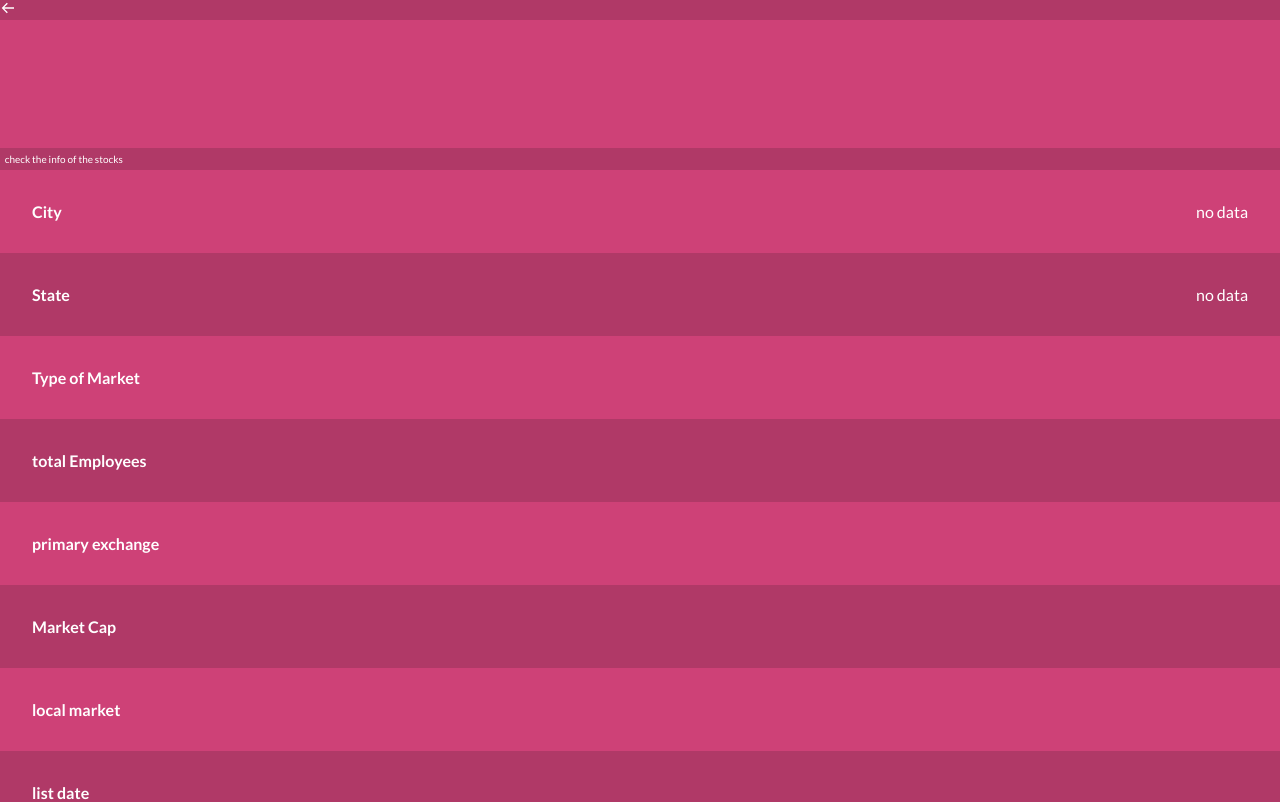
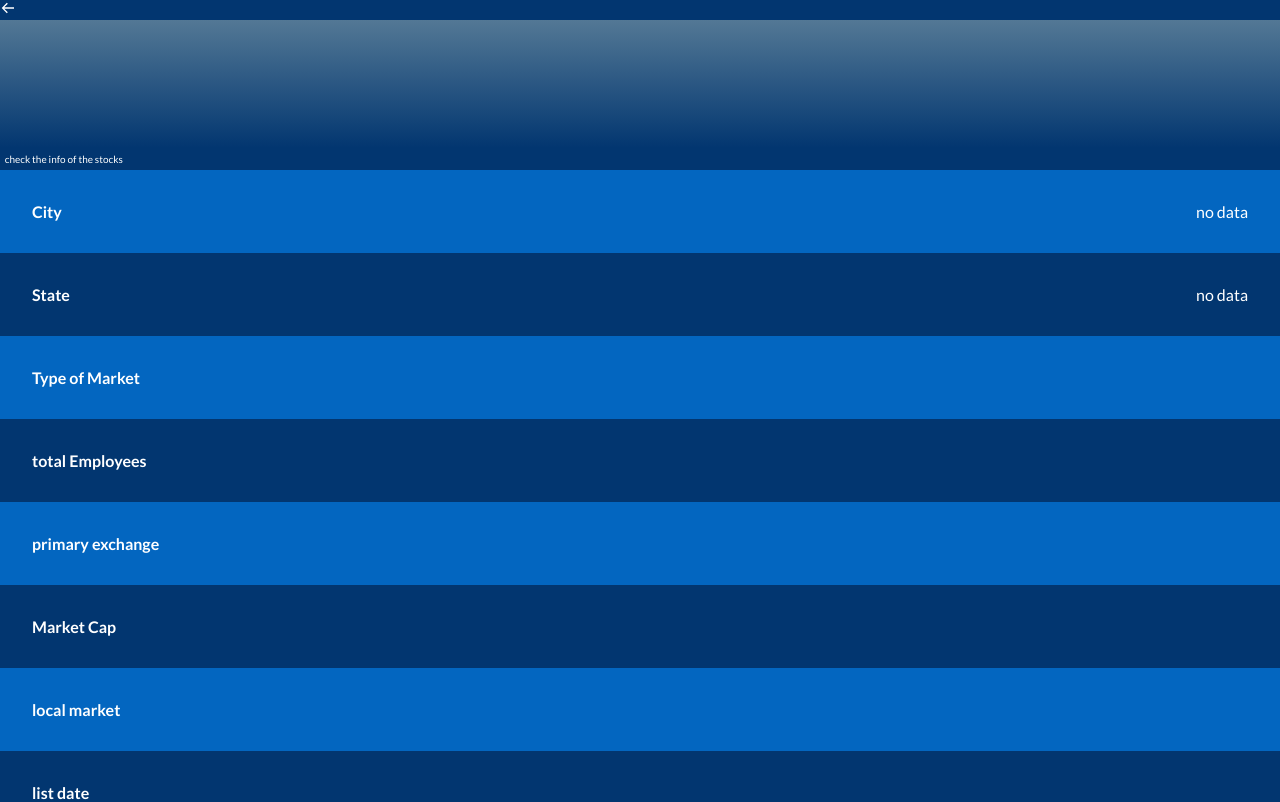
Before and after one commit to danielamoreno699/react-project-capstone, a React (Create React App) app: page /Details/1 in a window 1280 px wide. Shown: the top 802 px of the page. Built offline with nearby package versions, Linux system fonts and the light colour scheme; no server answers.

Commit message:
update css

```diff
--- a/src/styles/detail.css
+++ b/src/styles/detail.css
@@ -12,7 +12,7 @@
 }
 
 .back-symbol {
-  background-color: #b03967;
+  background-color: #023670;
   color: white;
 }
 
@@ -28,7 +28,7 @@
   display: flex;
   flex-direction: column;
   padding: 4rem 1rem;
-  background-color: #ce4177;
+  background: linear-gradient(to top, #023670 0%, #537895 100%);
   color: white;
   font-family: 'Lato', sans-serif;
 }
@@ -47,7 +47,7 @@
 }
 
 .info-stocks {
-  background-color: #b03967;
+  background-color: #023670;
   font-family: 'Lato', sans-serif;
   color: white;
   font-size: 10px;
@@ -65,9 +65,9 @@
 }
 
 .wrapper:nth-child(odd) {
-  background-color: #ce4177;
+  background-color:  #0366C0;
 }
 
 .wrapper:nth-child(even) {
-  background-color: #b03967;
+  background-color: #023670;
 }
```
